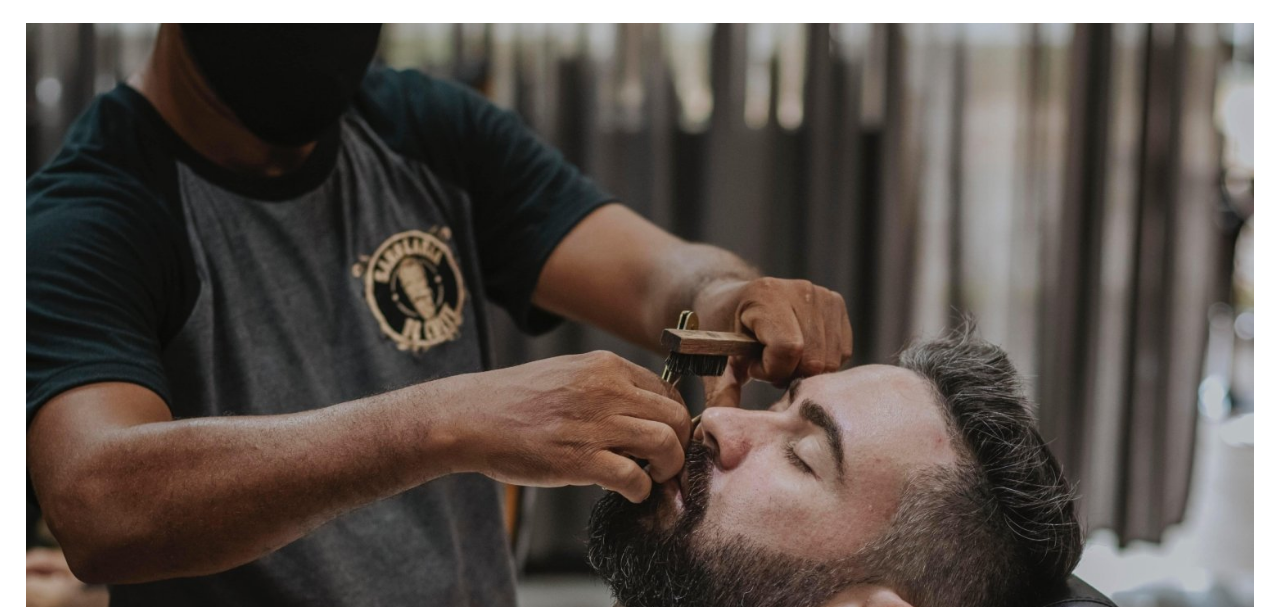
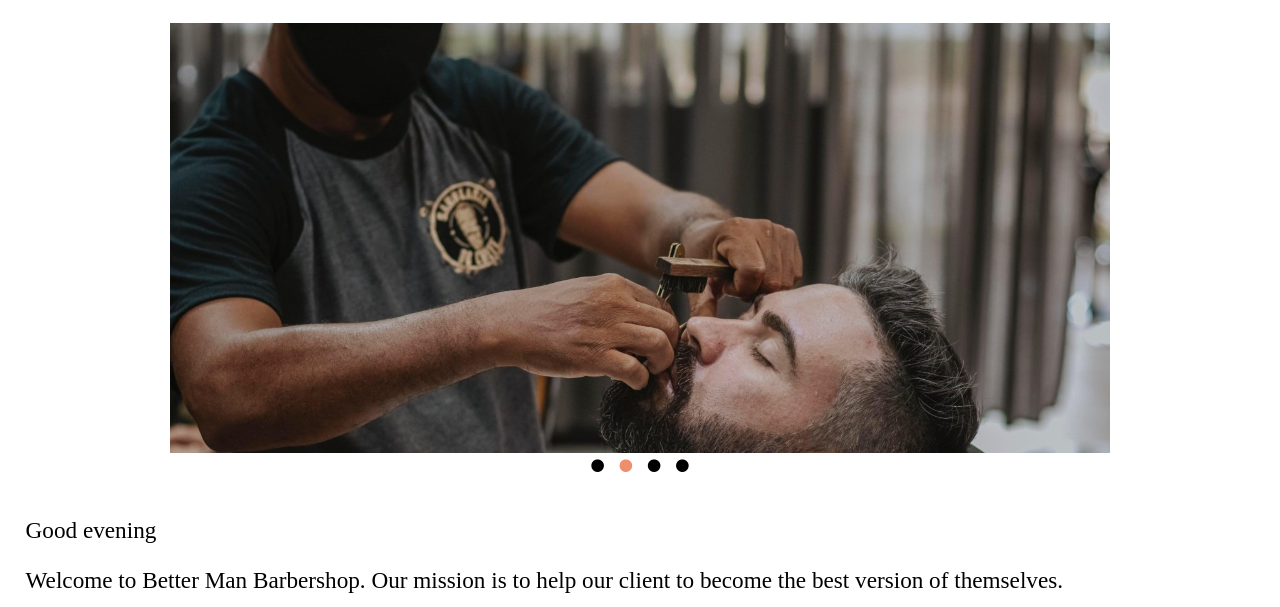
Before and after one commit to rianshirayanagi/Bettermen-Barber, a plain HTML site: page index.html in a window 1280 px wide. Shown: the part 193-800 px from the top of the page. Drawn offline with Linux system fonts and the light colour scheme.

Commit message:
Add files via upload

```diff
--- a/css/styles.css
+++ b/css/styles.css
@@ -342,6 +342,7 @@ footer p a {
 		background-color: #fff;
 	}
 
+
 	/* Desktop Viewport: Style Rules for main content */
 	main {
 		clear: left;
@@ -381,6 +382,47 @@ footer p a {
 	.btn {
 		grid-column: 1 / span 3;
 	}
+
+	/********** SLIDER **********/
+	.slider {
+	  max-width: 940px;
+	  margin: 0px auto 30px auto;}
+
+	.slide-viewer {
+		position: relative; /* needed for IE7 */
+		overflow: hidden;
+		height: 430px;}
+
+	.slide-group {
+		width: 100%;
+		height: 100%;
+		position: relative;}
+
+	.slide {
+		width: 100%;
+		height: 100%;
+		display: none;
+		position: absolute;}
+
+	.slide:first-child {
+		display: block;}
+
+
+	/********** BUTTONS **********/
+	.slide-buttons {
+	  text-align: center;}
+
+	.slide-btn {
+	  border: none;
+	  background: none;
+	  color: #000;
+	  font-size: 200%;
+	  line-height: 0.5em;}
+
+	.slide-btn.active, .slide-btn:hover {
+	  color: #ed8e6c;
+	  cursor: pointer;}
+
 	/* Click event example - note style */
 	#note {
 	  color: #fff;
```
Lines whose indentation alone changed are shown as unchanged.
